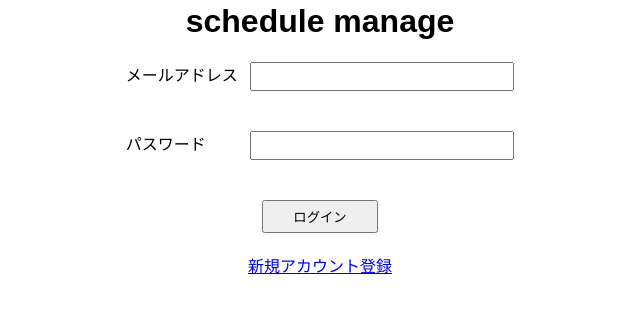
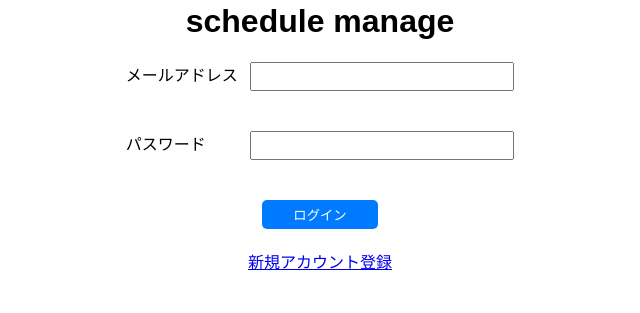
Before and after one commit to kao0219/schedule-manage, a Django app: page /login/ in a window 1280 px wide. Shown: the part 136-449 px from the top of the page, without its empty margins (320-960 px from the left). Run offline with Django 5.2, Linux system fonts and the light colour scheme.

Commit message:
ログイン画面のログインボタン調整

```diff
--- a/schedule_manage/app/templates/login.html
+++ b/schedule_manage/app/templates/login.html
@@ -28,7 +28,11 @@
             padding: 5px;
         }
 
-        button {
+        button.login-btn {
+            background-color: #007BFF;
+            color: white;
+            border: none;
+            border-radius: 5px;
             width: 30%;
             padding: 5px;
             display: block;
@@ -59,7 +63,7 @@
             <input type="password" id="password" name="password" required>
         </div>
 
-        <button type="submit" class="btn">ログイン</button>
+        <button type="submit" class="login-btn">ログイン</button>
     </form>
 
     <div class="link">
```
Also changed, not shown: schedule_manage/app/templates/invite_register.html (line endings or trailing spaces).
